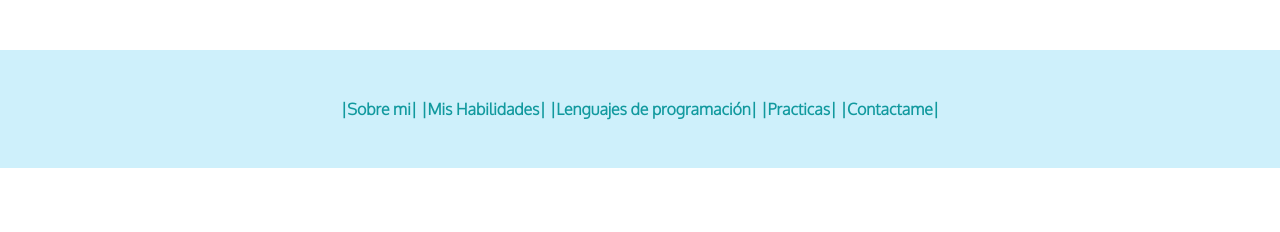
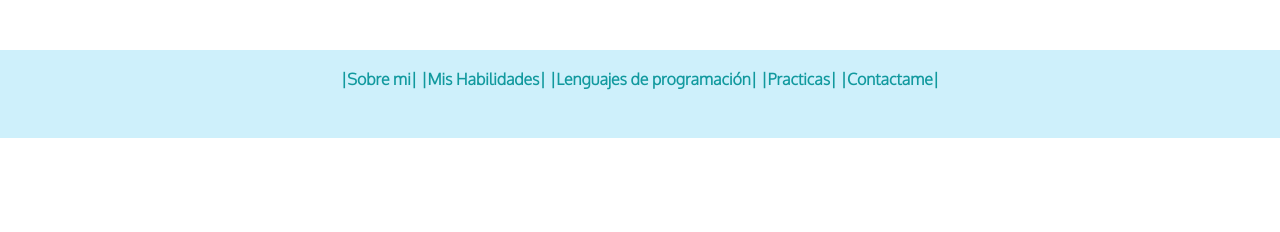
Before and after one commit to SDLS03/portafolio-web, a plain HTML site: page index.html in a window 1280 px wide. Shown: the top 232 px of the page. Drawn offline with Linux system fonts and the light colour scheme; a web font is replaced by a local one.

Commit message:
Update styles.css

```diff
--- a/css/styles.css
+++ b/css/styles.css
@@ -42,7 +42,7 @@ a:visited{
 
 .barra{
   background-color: #CEF0FB;
-  padding: 30px 0 30px;
+  padding: 0 0 30px;
   margin-top: 50px;
 }
 .contenedor-alto{
```
